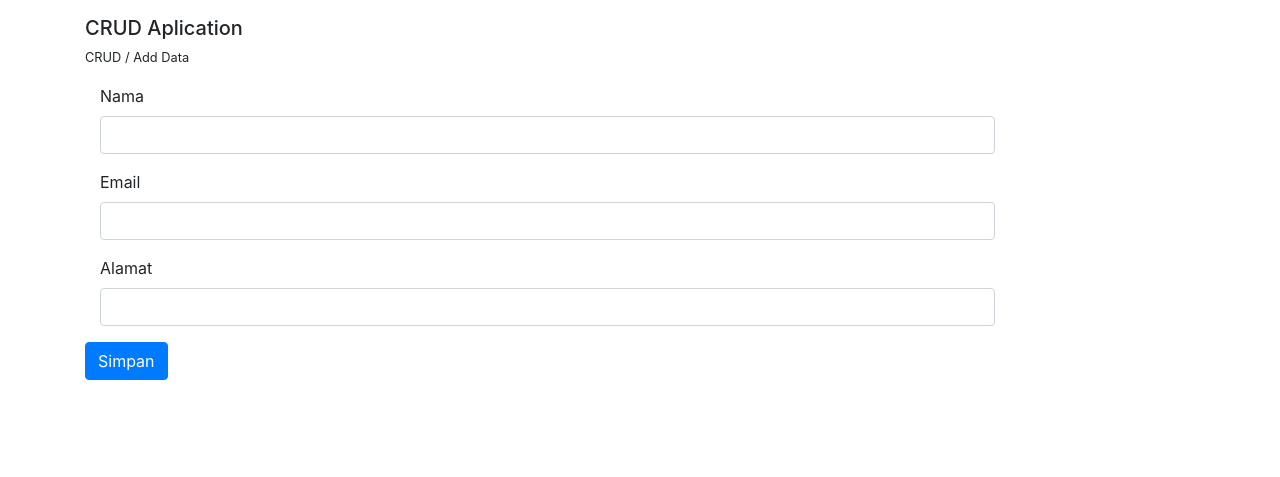
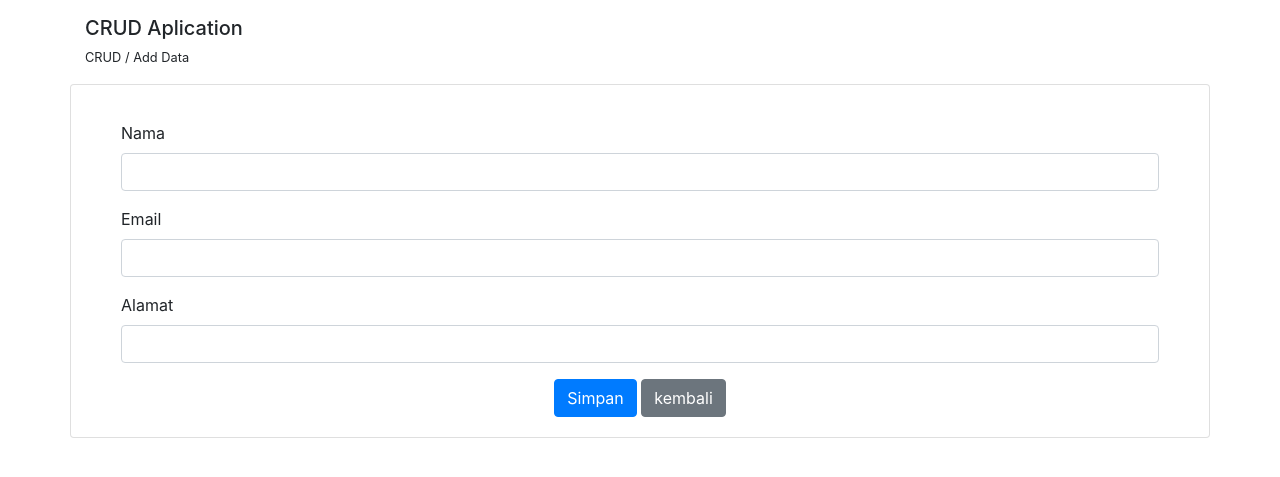
Before and after one commit to Bambang-Sugiarto/CRUD_CodeIgniter, a CodeIgniter app: page /ci/index.php/home/add in a window 1280 px wide. Shown: the part 56-533 px from the top of the page. Run offline with CodeIgniter, Linux system fonts and the light colour scheme.

Commit message:
add button keluar

```diff
--- a/application/views/form_karyawan.php
+++ b/application/views/form_karyawan.php
@@ -1,5 +1,6 @@
 <!doctype html>
 <html lang="en">
+
 <head>
 	<!-- Required meta tags -->
 	<meta charset="utf-8">
@@ -10,47 +11,55 @@
 
 	<title>LATIHAN CI</title>
 </head>
+
 <body>
 
 	<nav class="navbar navbar-expand-lg navbar-dark bg-dark mb-3">
 		<div class="container">
-		<a class="navbar-brand" href="">CRUD_CI</a>
-		<a href="home/add" class="btn btn-primary">Add Data</a>
+			<a class="navbar-brand" href="<?= base_url('home'); ?>">CRUD_CI</a>
+			<a href="<?= base_url('home/add'); ?>" class="btn btn-primary">Add Data</a>
 		</div>
 	</nav>
 
 	<div class="container">
 		<h5 class="mb-1">CRUD Aplication</h5>
 		<small>CRUD / Add Data</small>
-
+		<div class="row mt-3">
+			<div class="card col-lg-12 mx-auto" style="width: 18rem;">
+				<div class="card-body">
 					<form method="post" class="form-horizontal mt-3">
 						<div class="form-group">
 							<label class="control-label col-sm-2">
 								Nama
 							</label>
-				<div class="col-sm-10">
-					<input type="text" class="form-control" name="nama" value="<?=isset($default['nama'])? $default['nama'] : ""?>" Required>
+							<div class="col-sm">
+								<input type="text" class="form-control" name="nama" value="<?= isset($default['nama']) ? $default['nama'] : "" ?>" Required>
 							</div>
 						</div>
 						<div class="form-group">
 							<label class="control-label col-sm-2">
 								Email
 							</label>
-				<div class="col-sm-10">
-					<input type="email" class="form-control" name="email" value="<?=isset($default['email'])? $default['email'] : ""?>" Required>
+							<div class="col">
+								<input type="email" class="form-control" name="email" value="<?= isset($default['email']) ? $default['email'] : "" ?>" Required>
 							</div>
 						</div>
 						<div class="form-group">
 							<label class="control-label col-sm-2">
 								Alamat
 							</label>
-				<div class="col-sm-10">
-					<input name="alamat" class="form-control" value="<?=isset($default['alamat'])? $default['alamat'] : ""?>" Required></input>
+							<div class="col-sm">
+								<input name="alamat" class="form-control" value="<?= isset($default['alamat']) ? $default['alamat'] : "" ?>" Required></input>
 							</div>
 						</div>
+						<center>
 							<button name="submit" class="btn btn-primary">Simpan</button>
+							<a href="<?= base_url('home'); ?>" class="btn btn-secondary">kembali</a>
+						</center>
 					</form>
-
+				</div>
+			</div>
+		</div>
 	</div>
 
 
@@ -60,4 +69,5 @@
 	<script src="https://cdn.jsdelivr.net/npm/popper.js@1.16.0/dist/umd/popper.min.js" integrity="sha384-Q6E9RHvbIyZFJoft+2mJbHaEWldlvI9IOYy5n3zV9zzTtmI3UksdQRVvoxMfooAo" crossorigin="anonymous"></script>
 	<script src="https://stackpath.bootstrapcdn.com/bootstrap/4.4.1/js/bootstrap.min.js" integrity="sha384-wfSDF2E50Y2D1uUdj0O3uMBJnjuUD4Ih7YwaYd1iqfktj0Uod8GCExl3Og8ifwB6" crossorigin="anonymous"></script>
 </body>
+
 </html>
```
Lines whose indentation alone changed are shown as unchanged.
